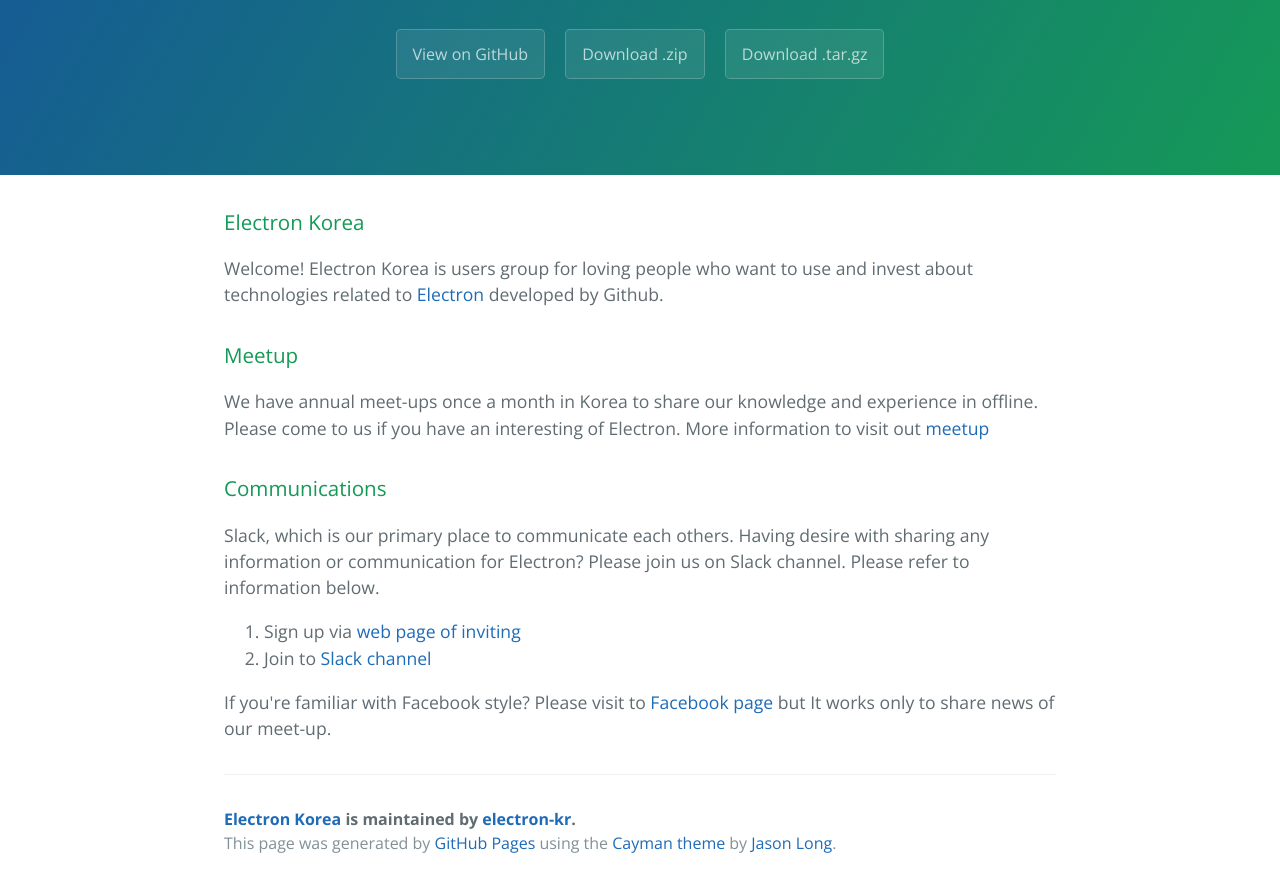
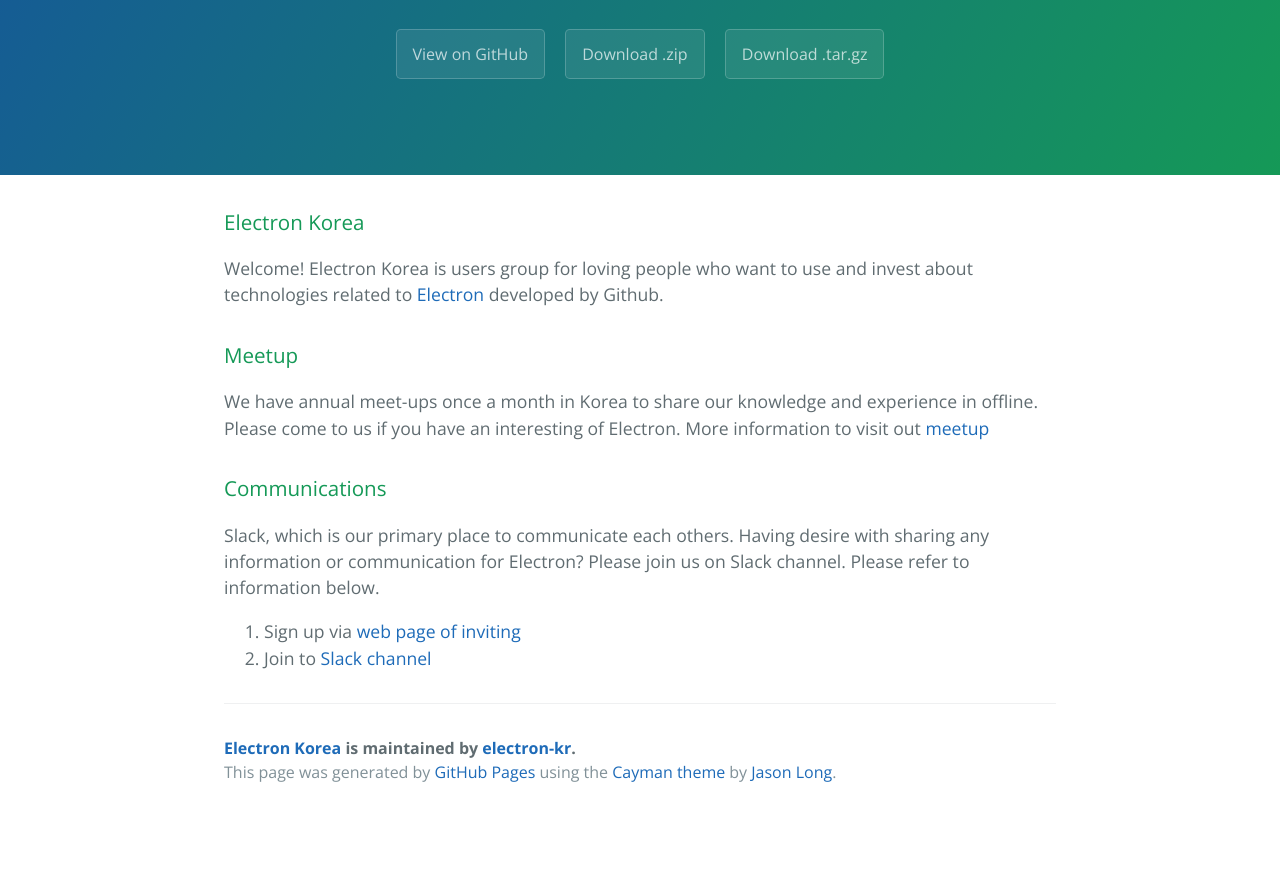
Before and after one commit to electron-kr/electron-kr, a plain HTML site: page index.html in a window 1280 px wide. Shown: the part 208-1095 px from the top of the page. After the commit the page ends 1024 px from the top, so only its background shows below. Drawn offline with nearby package versions, Linux system fonts and the light colour scheme.

Commit message:
Remove facebook group link

```diff
--- a/index.html
+++ b/index.html
@@ -41,8 +41,6 @@
 </li>
 </ol>
 
-<p>If you're familiar with Facebook style? Please visit to <a href="https://www.facebook.com/groups/808628819214318/">Facebook page</a> but It works only to share news of our meet-up.</p>
-
       <footer class="site-footer">
         <span class="site-footer-owner"><a href="https://github.com/electron-kr/electron-kr">Electron Korea</a> is maintained by <a href="https://github.com/electron-kr">electron-kr</a>.</span>
 
```
